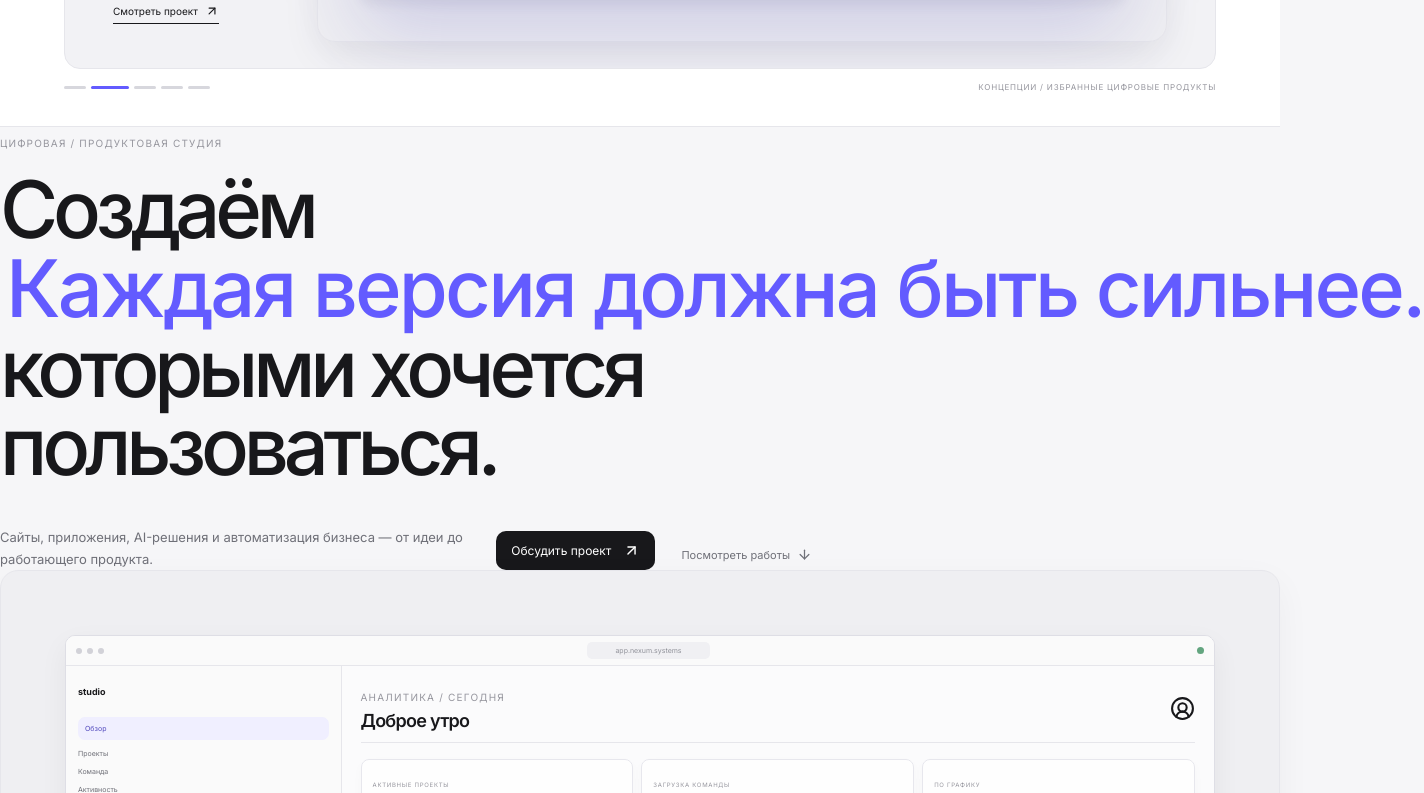
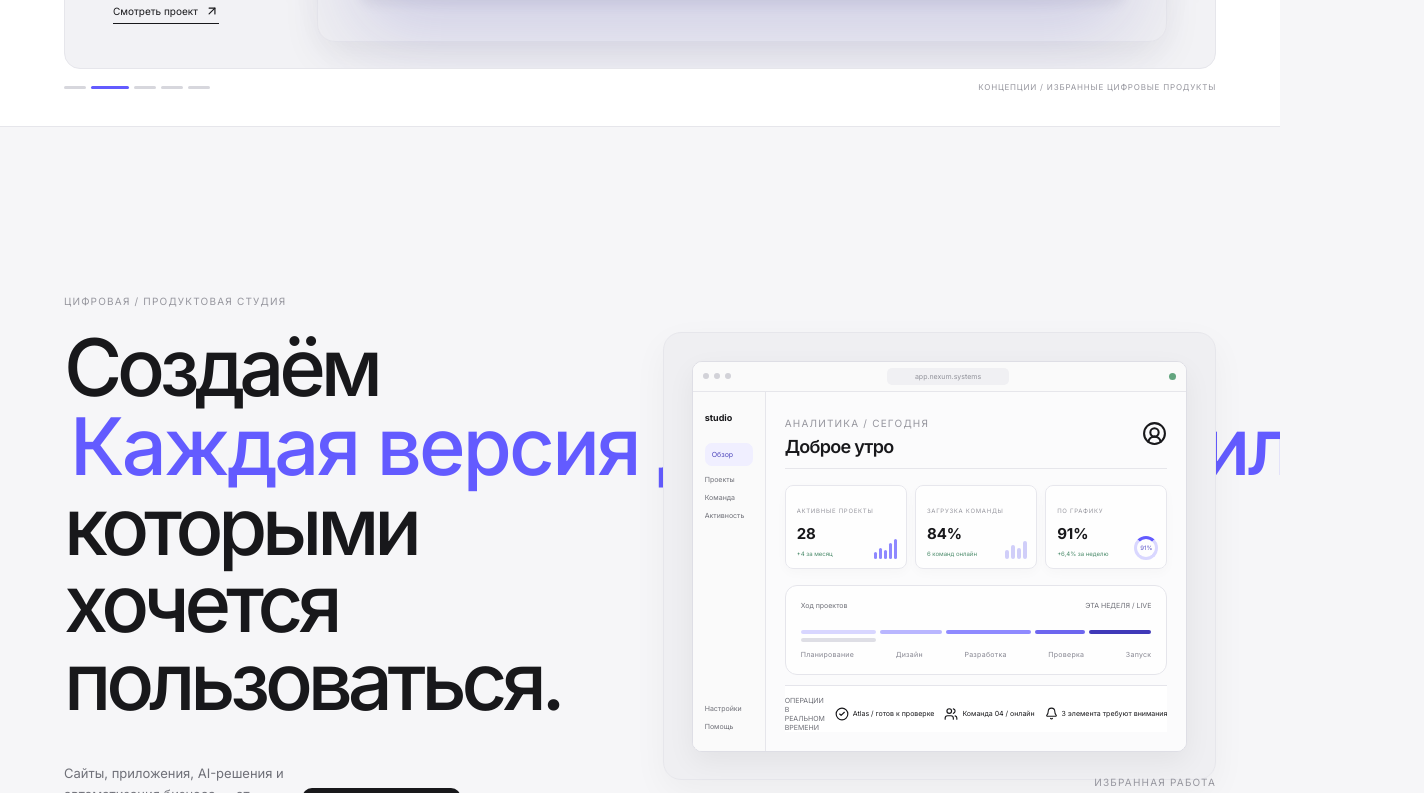
Before and after one commit to borzenkoofficial-lab/Nexum_Digital_Agency, a React (Vite) app: page / in a window 1280 px wide. Shown: the part 707-1500 px from the top of the page, 1424 px wide, since content can reach past the window. Built offline with nearby package versions, Linux system fonts and the light colour scheme.

Commit message:
Fix global CSS newline artifact and stabilize hero layout

```diff
--- a/src/styles/global.css
+++ b/src/styles/global.css
@@ -92,7 +92,8 @@ nav button:hover{background:var(--hover);color:var(--ink)}
  .marketplace-bottom>span{display:none}
 }
 
-\n.hero{
+
+.hero{
  min-height:100vh;padding:128px 5vw 70px;display:grid;grid-template-columns:minmax(0,1fr) minmax(360px,48%);
  gap:6vw;align-items:center;overflow:hidden;
 }
```
